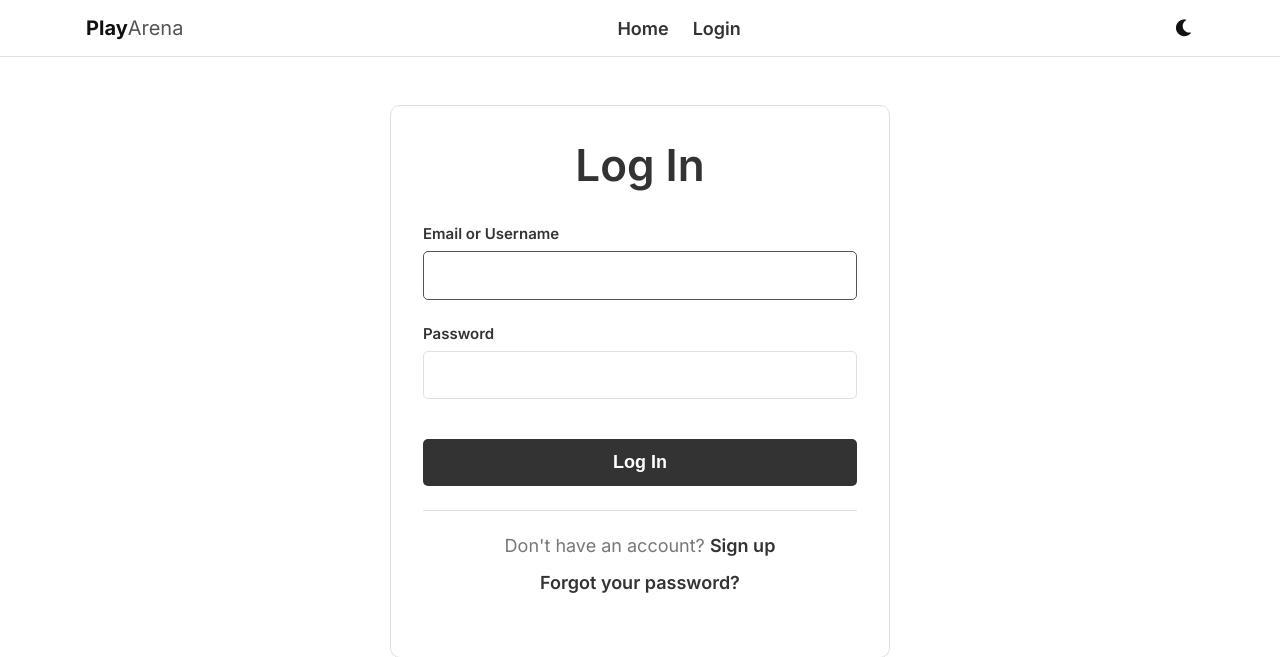
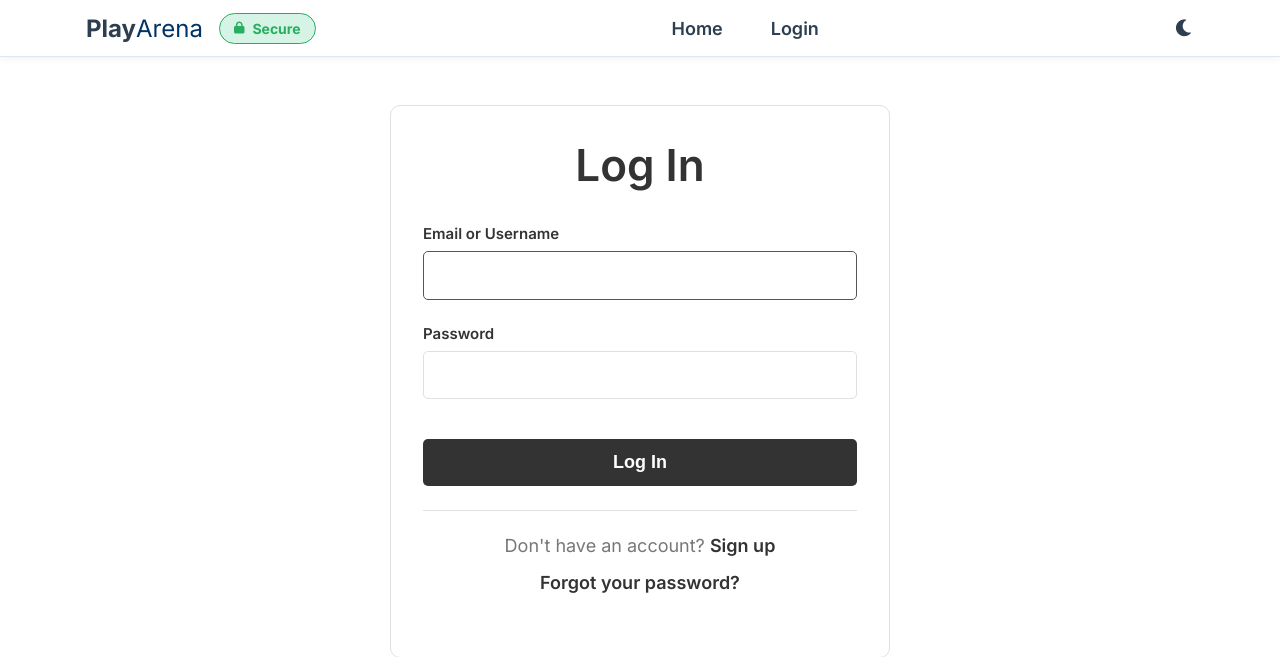
Before and after one commit to PlayArena-Elite-LTD/playarena-server, a Django app: page /accounts/login/?next=/accounts/dashboard/ in a window 1280 px wide. Shown: the top 657 px of the page. Run offline with Django 5.2, Linux system fonts and the light colour scheme.

Commit message:
Step 11: Update Navigation Header with bank-style professional design - Add 'Secure' trust badge next to logo with green accent styling - Update header background: clean white with professional shadow - Enhance logo styling: larger size, navy accent color, better spacing - Update nav links: professional hover effects with background color change - Apply bank-style colors: navy accents, professional typography - Improve nav-toggle and theme-toggle: professional hover effects - Add responsive design: hide trust badge on mobile devices - Enhance overall professional appearance and consistency

```diff
--- a/static/styles/style.css
+++ b/static/styles/style.css
@@ -1,12 +1,13 @@
 /*=============== HEADER & NAV ===============*/
 .header {
   width: 100%;
-  background-color: var(--color-white);
+  background-color: var(--color-bg-white);
   position: sticky;
   top: 0;
   left: 0;
   z-index: var(--z-fixed);
-  border-bottom: 1px solid var(--color-lightest-gray);
+  border-bottom: 1px solid var(--color-border-light);
+  box-shadow: 0 2px 8px rgba(0, 0, 0, 0.05);
   transition:
     background-color 0.4s,
     box-shadow 0.4s;
@@ -19,17 +20,46 @@
   align-items: center;
 }
 
+.nav-brand-container {
+  display: flex;
+  align-items: center;
+  gap: 1rem;
+}
+
 .nav-brand {
   font-weight: var(--font-bold);
-  font-size: 1.25rem;
-  color: var(--color-near-black);
-  transition: color 0.4s;
+  font-size: 1.5rem;
+  color: var(--color-text-primary);
+  transition: color 0.3s ease;
+  text-decoration: none;
+}
+
+.nav-brand:hover {
+  color: var(--color-primary-navy);
 }
 
 .nav-brand span {
-  color: var(--color-medium-gray);
+  color: var(--color-primary-navy);
   font-weight: var(--font-regular);
-  transition: color 0.4s;
+  transition: color 0.3s ease;
+}
+
+.nav-trust-badge {
+  display: flex;
+  align-items: center;
+  gap: 0.5rem;
+  padding: 0.375rem 0.875rem;
+  background: var(--color-success-light);
+  border: 1px solid var(--color-success);
+  border-radius: 1.5rem;
+  color: var(--color-success);
+  font-size: var(--smaller-font-size);
+  font-weight: var(--font-bold);
+  white-space: nowrap;
+}
+
+.nav-trust-badge i {
+  font-size: 0.75rem;
 }
 
 .nav-list {
@@ -64,9 +94,14 @@
 .nav-close {
   font-size: 1.5rem;
   cursor: pointer;
-  color: var(--color-near-black);
+  color: var(--color-text-primary);
   display: none; /* Hidden by default, shown on mobile */
-  transition: color 0.4s;
+  transition: color 0.3s ease;
+}
+
+.nav-toggle:hover,
+.nav-close:hover {
+  color: var(--color-primary-navy);
 }
 
 .theme-menu-buttons {
@@ -78,14 +113,15 @@
 .theme-toggle {
   font-size: 1.2rem;
   cursor: pointer;
-  color: var(--color-near-black);
+  color: var(--color-text-primary);
   transition:
-    color 0.4s,
-    transform 0.5s ease;
+    color 0.3s ease,
+    transform 0.3s ease;
 }
 
 /* Theme toggle animations */
 .theme-toggle:hover {
+  color: var(--color-primary-navy);
   transform: scale(1.1);
 }
 
@@ -209,6 +245,10 @@
   .nav-close {
     display: block; /* Show toggle/close buttons on mobile */
   }
+
+  .nav-trust-badge {
+    display: none; /* Hide trust badge on mobile */
+  }
 }
 
 @media screen and (max-width: 512px) {
@@ -219,13 +259,22 @@
 
 .nav-link {
   position: relative;
-  color: var(--color-dark-gray);
+  color: var(--color-text-primary);
   font-weight: var(--font-semi-bold);
-  display: flex;
-  align-items: center;
+  font-size: var(--normal-font-size);
+  display: flex;
+  align-items: center;
+  padding: 0.5rem 0.75rem;
+  border-radius: 0.5rem;
   transition:
-    transform 0.3s ease,
-    color 0.3s ease;
+    color 0.3s ease,
+    background-color 0.3s ease;
+  text-decoration: none;
+}
+
+.nav-link:hover {
+  color: var(--color-primary-navy);
+  background-color: var(--color-bg-light);
 }
 
 .logout-btn {
@@ -240,9 +289,7 @@
 	font-weight: var(--font-semi-bold);
 }
 
-.nav-link:hover {
-  transform: translateY(-3px) scale(1.05);
-}
+/* Nav link hover effect moved above */
 
 .nav-close {
   position: absolute;
--- a/templates/base.html
+++ b/templates/base.html
@@ -28,9 +28,15 @@
     <header class="header" id="header">
       <div class="overlay" id="overlay"></div>
       <nav class="nav container">
-        <a href="#" class="nav-brand">
-          Play<span>Arena</span>
-        </a>
+        <div class="nav-brand-container">
+          <a href="#" class="nav-brand">
+            Play<span>Arena</span>
+          </a>
+          <span class="nav-trust-badge">
+            <i class="fas fa-lock"></i>
+            <span>Secure</span>
+          </span>
+        </div>
 
         {% block nav %}
             {% if user.is_authenticated %}
```
